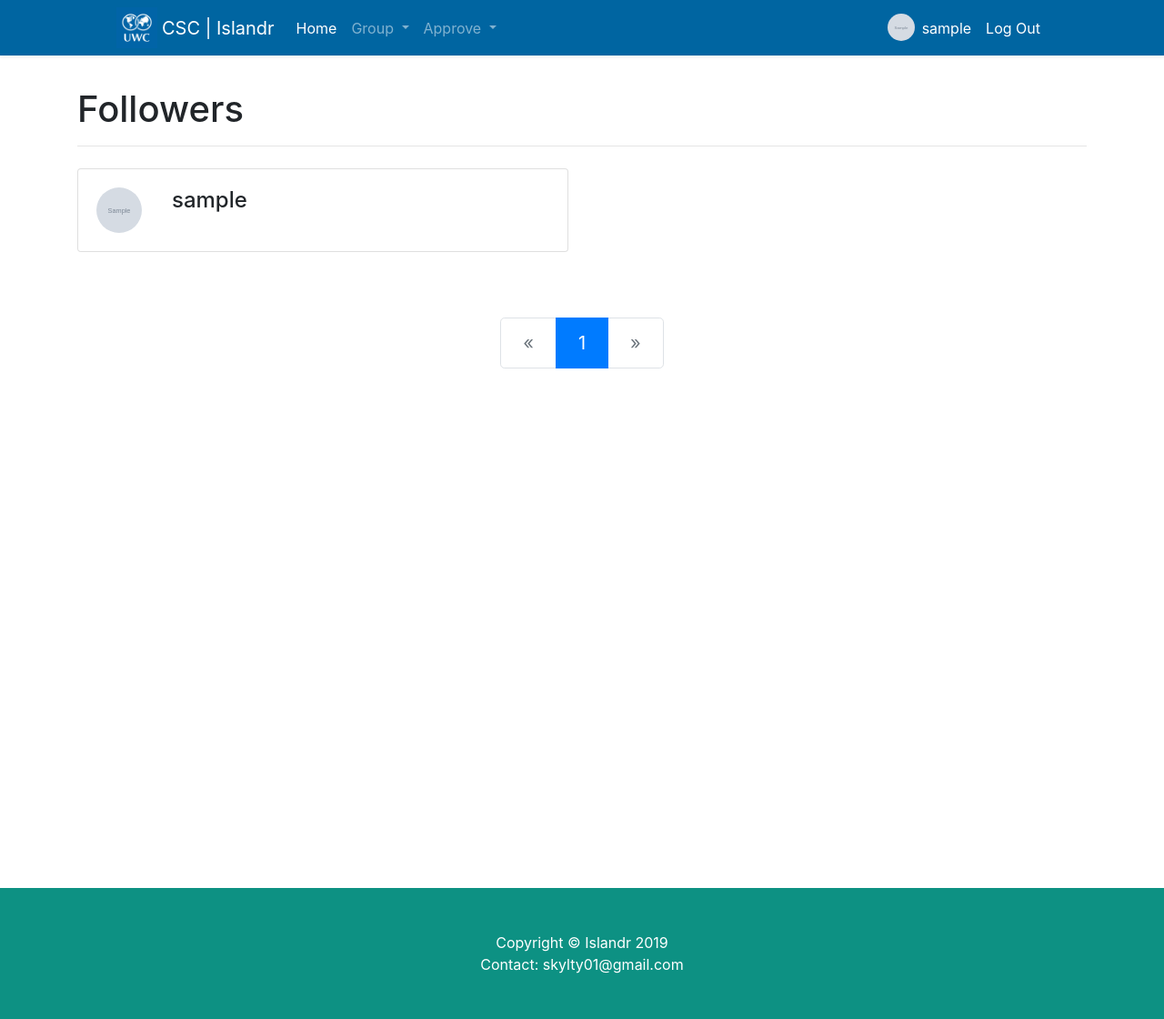
After one commit to zlxlty/Islandr, a Flask app: page /event/1/followers in a window 1280 px wide. The commit adds this page. Shown: the whole page at 91% size. Run offline with Flask 2, Linux system fonts and the light colour scheme; a user stored in the database is signed in; tables that the repository leaves empty hold one stand-in row (values such as "Sample post"); grey boxes marked "Sample" are stand-in pictures; some libraries are stand-ins or nearby versions.

Commit message:
add followers page

```diff
--- a/app/event/views.py
+++ b/app/event/views.py
@@ -49,6 +49,15 @@ def post_rejected(id):
     db.session.commit()
     return render_template('post_rejected.html')
 
+@event.route('<int:id>/followers')
+@login_required
+def post_followers(id):
+    post = Post.query.get_or_404(id)
+    page = request.args.get('page', 1, type=int)
+    pagination = post.followers.paginate(page, per_page=12, error_out=False)
+    followers = pagination.items
+    return render_template('followers.html', post=post, pagination=pagination, followers=followers)
+
 @event.route('/<int:id>/follow')
 @login_required
 def post_follow(id):
--- a/app/models.py
+++ b/app/models.py
@@ -74,10 +74,11 @@ class Group(db.Model):
     __tablename__ = 'groups'
     id = db.Column(db.Integer, primary_key=True)
 
-    # relationship
+    # relationship with Post
     posts = db.relationship('Post', backref='author', lazy='dynamic')
+
+    # relationship with User
     owner = db.relationship('User', backref=db.backref("my_group", uselist=False))
-
     #basic info
     create_date = db.Column(db.DateTime(), default=datetime.utcnow)
     groupname = db.Column(db.String(64), index=True)
--- a/app/templates/_macros.html
+++ b/app/templates/_macros.html
@@ -79,19 +79,19 @@
 <div class="row mt-4">
     {% if groups %}
         {% for group in groups %}
-            <div class="col-sm-4">
-                <div class="card mb-5 box-shadow">
+            <div class="col-sm-6">
+                <div class="card mb-4 box-shadow">
                     <div class="card-body">
-                        <a style="text-decoration: None; color: black;" href="{{ url_for('group.group_profile', id=group.id) }}">
-                            <h4>{{ group.groupname }}</h4>
-                        </a>
                         <div class="row no-gutters">
-                            <div class="col-sm-3">
+                            <div class="col-sm-2">
                                 <a href="{{ url_for('main.account', user_id=group.owner[0].id) }}">
                                     <img class="rounded-circle" src="{{ url_for('static', filename='profile_pic/%s' % group.owner[0].profile_pic) }}" height=50 width=50/>
                                 </a>
                             </div>
-                            <div class="col-sm">
+                            <div class="col-sm-10">
+                                <a style="text-decoration: None; color: black;" href="{{ url_for('group.group_profile', id=group.id) }}">
+                                    <h4>{{ group.groupname }}</h4>
+                                </a>
                                 <p>Tag: {{ group.tag }}</p>
                             </div>
                         </div>
@@ -103,3 +103,29 @@
     {% endif %}
 </div>
 {% endmacro %}
+
+{% macro follower_generator(followers) %}
+<div class="row mt-4">
+    {% if followers %}
+        {% for follower in followers %}
+            <div class="col-sm-6">
+                <div class="card mb-4 box-shadow">
+                    <div class="card-body">
+                        <div class="row no-gutters">
+                            <div class="col-sm-2">
+                                <a href="{{ url_for('main.account', user_id=follower.id) }}">
+                                    <img class="rounded-circle" src="{{ url_for('static', filename='profile_pic/%s' % follower.profile_pic) }}" height=50 width=50/>
+                                </a>
+                            </div>
+                            <div class="col-sm-10">
+                                <h4>{{ follower.username }}</h4>
+                            </div>
+                        </div>
+                    </div>
+                </div>
+
+            </div>
+        {% endfor %}
+    {% endif %}
+</div>
+{% endmacro %}
--- /dev/null
+++ b/app/templates/followers.html
@@ -0,0 +1,16 @@
+{% extends "base.html" %}
+
+{% block title %}Islandr - Event Followers{% endblock %}
+{% import "_macros.html" as macros %}
+
+{% block page_content %}
+<div class="mt-6">
+    <h1>Followers</h1>
+    <hr/>
+</div>
+{{ macros.follower_generator(followers) }}
+<div class="pagination justify-content-center">
+    {{ macros.pagination_widget(pagination, 'event.post_followers', id=post.id) }}
+</div>
+
+{% endblock %}
--- a/app/templates/group_approve.html
+++ b/app/templates/group_approve.html
@@ -9,5 +9,8 @@
     <hr/>
 </div>
 {{ macros.group_generator(groups) }}
+<div class="pagination justify-content-center">
+    {{ macros.pagination_widget(pagination, 'group.group_approve') }}
+</div>
 
 {% endblock %}
--- a/app/templates/post.html
+++ b/app/templates/post.html
@@ -40,12 +40,14 @@
 </div>
 <hr/>
 <div class="float-right">
+    <a href="{{url_for('event.post_followers', id=post.id)}}">
         <button type="button" class="btn btn-light">
             {% if post.followers.all() %}
                 <img class="rounded-circle" src="{{ url_for('static', filename='profile_pic/%s' % post.followers.all()[-1].profile_pic) }}" alt="" height="23px" width="23px">
             {% endif %}
             ···
         </button>
+    </a>
 </div>
 {% if current_user.is_following(post) %}
     <a href="{{ url_for('event.post_unfollow', id=post.id) }}"><button type="button" class="btn btn-info float-right">Unfollow</button></a>
```
Also changed, not shown: app/group/views.py (+5 -2 lines). Lines whose indentation alone changed are shown as unchanged.
